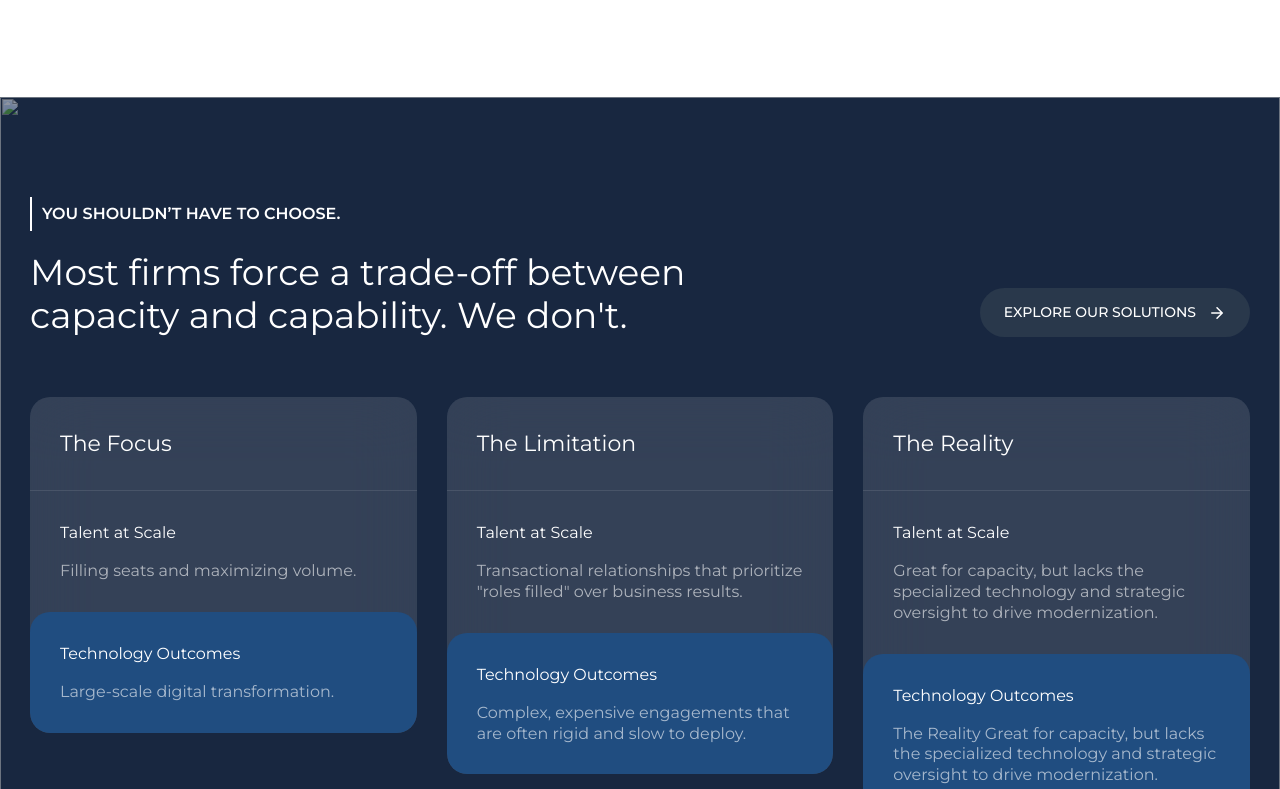
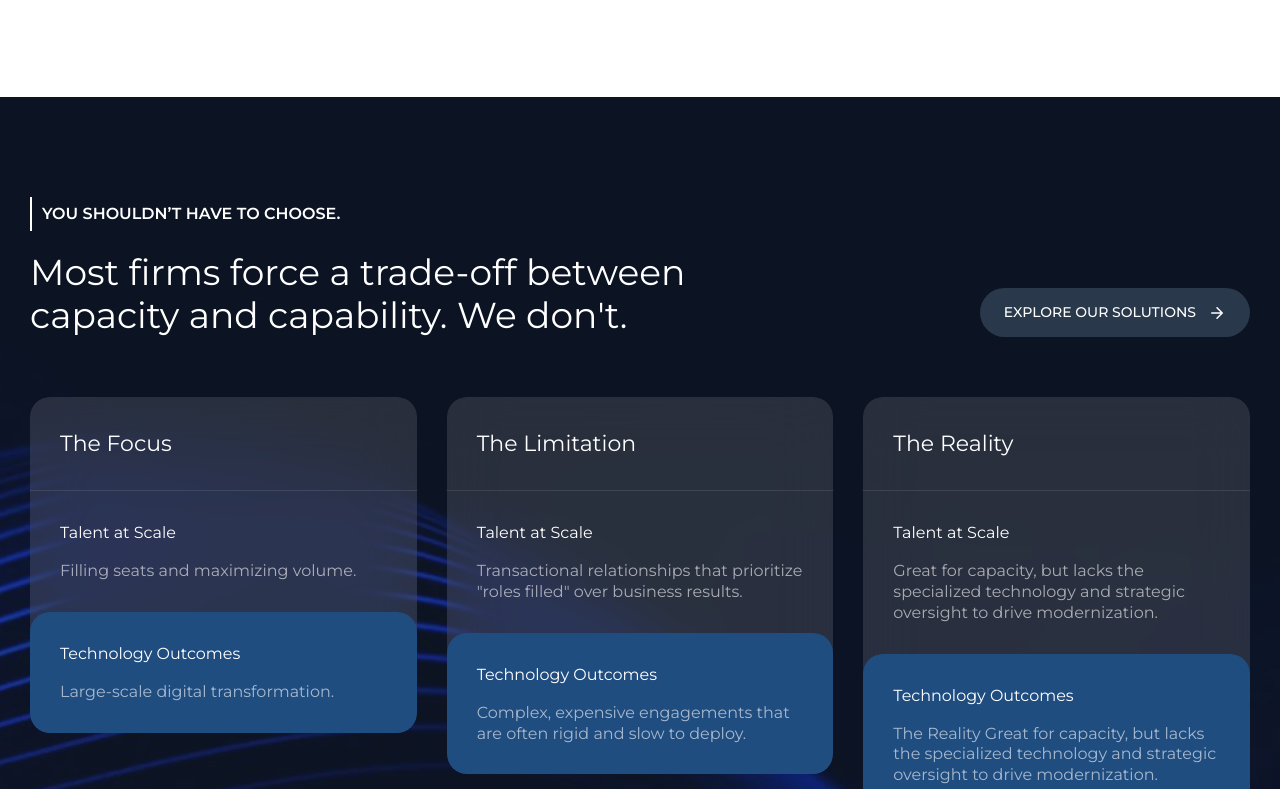
Before and after one commit to ViBViB/bcforward, a plain HTML site: page index.html in a window 1280 px wide. Shown: the part 1532-2321 px from the top of the page. Drawn offline with nearby package versions, Linux system fonts and the light colour scheme; a web font is replaced by a local one.

Commit message:
fix: revert gap-lines-bg to png to fix 404 error

```diff
--- a/index.html
+++ b/index.html
@@ -165,7 +165,7 @@
 
 <section class="c-category-gap js-reveal">
     <!-- Overlay Background Lines Asset -->
-    <img src="assets/images/gap-lines-bg.webp" alt="" class="c-category-gap__bg-image">
+    <img src="assets/images/gap-lines-bg.png" alt="" class="c-category-gap__bg-image">
 
     <div class="c-category-gap__wrapper">
         <!-- Header Section -->
```
